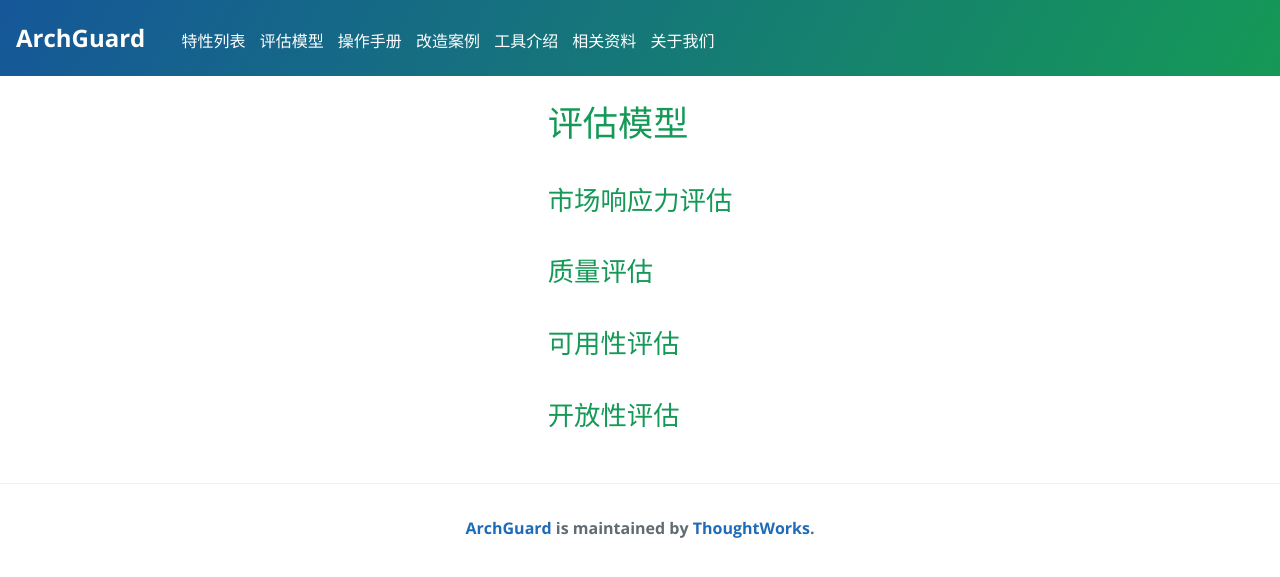
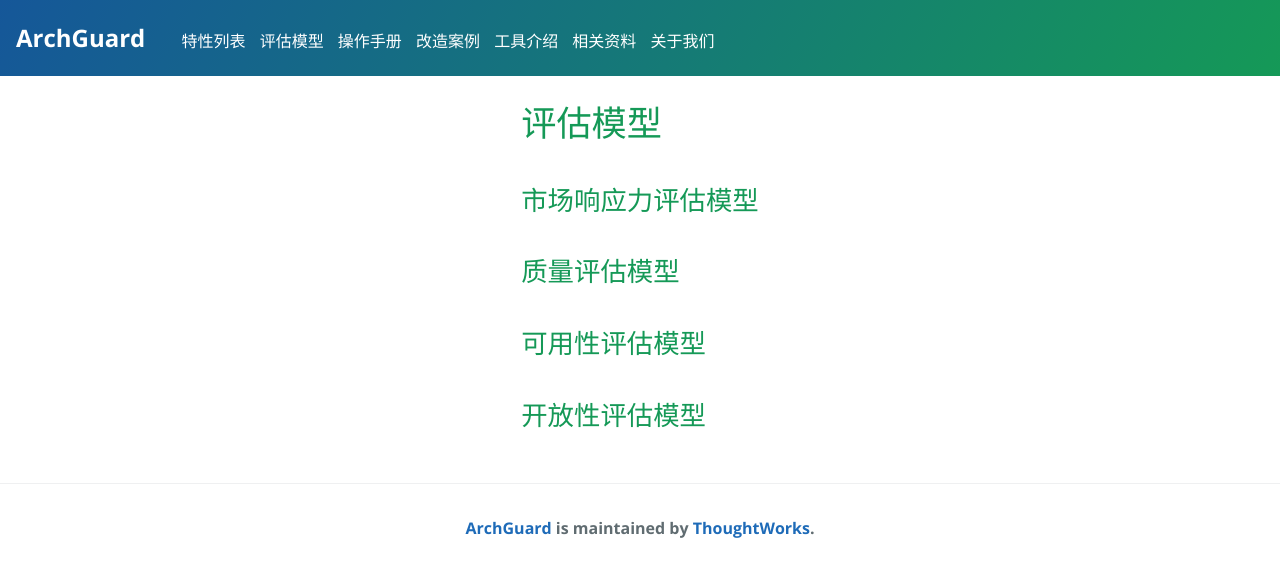
Before and after one commit to archguard/archguard.org, a Jekyll site: the page built from models.md, in a window 1280 px wide. Shown: the top 577 px of the page. Built offline with Jekyll 4.4.1, drawn with Linux system fonts in a browser that asks for light colours; our own code applies the rules of GitHub Pages for plain Markdown files.

Commit message:
feat: update model;

```diff
--- a/models.md
+++ b/models.md
@@ -4,10 +4,10 @@ layout: default
 
 # 评估模型
 
-## 市场响应力评估
+## 市场响应力评估模型
 
-## 质量评估
+## 质量评估模型
 
-## 可用性评估
+## 可用性评估模型
 
-## 开放性评估
+## 开放性评估模型
```
